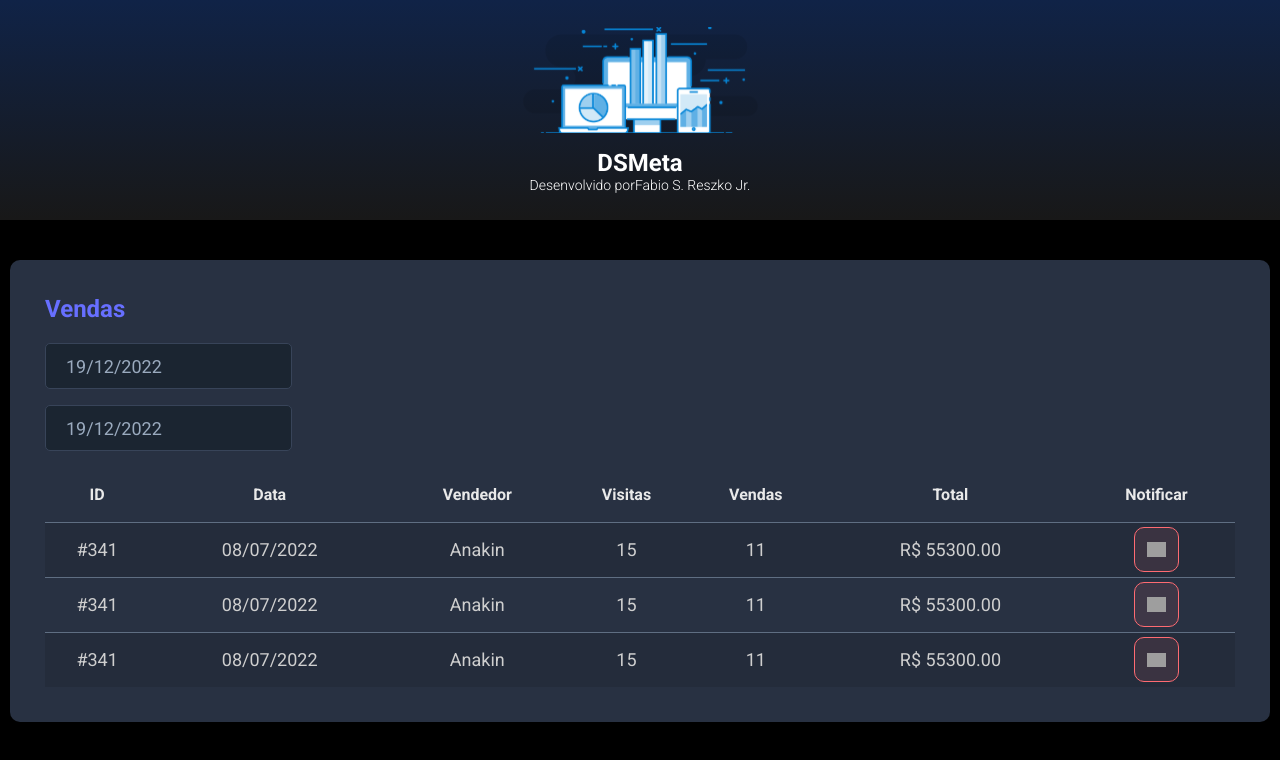
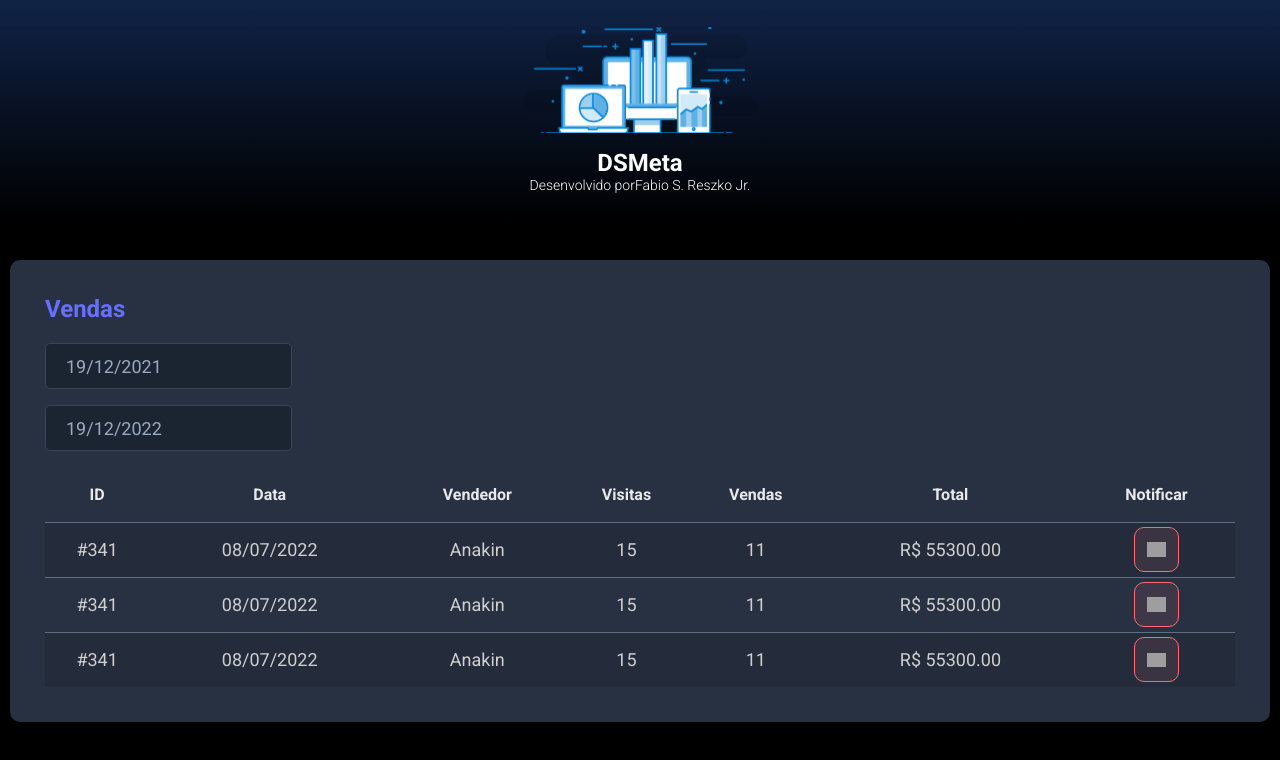
Before and after one commit to reszkojr/crud-sms, a React (Vite) app in the folder frontend/: page / in a window 1280 px wide. Shown: the top 760 px of the page. Built offline with nearby package versions, Linux system fonts and the light colour scheme; grey boxes are pictures that could not be loaded.

Commit message:
useState Datepicker

```diff
--- a/frontend/src/components/Header/styles.css
+++ b/frontend/src/components/Header/styles.css
@@ -1,6 +1,6 @@
 
 header {
-    background: linear-gradient(180deg, #102347 0%, #181818 100%);
+    background: linear-gradient(180deg, #102347 0%, #000 100%);
     height: 220px;
     display: flex;
     align-items: center;
--- a/frontend/src/components/SalesCard/index.tsx
+++ b/frontend/src/components/SalesCard/index.tsx
@@ -1,25 +1,33 @@
-import DatePicker from "react-datepicker";
-import "react-datepicker/dist/react-datepicker.css";
+import { useState } from "react"
+import DatePicker from "react-datepicker"
+import "react-datepicker/dist/react-datepicker.css"
 import NotificationButton from ".."
 import "./styles.css"
 
 function SalesCard() {
+
+    const min = new Date(new Date().setDate(new Date().getDate() - 365))
+    const max = new Date()
+
+    const [minDate, setMinDate] = useState(min)
+    const [maxDate, setMaxDate] = useState(max)
+
     return (
         <div className="dsmeta-card">
             <h2 className="dsmeta-sales-title">Vendas</h2>
             <div>
                 <div className="dsmeta-form-control-container">
                     <DatePicker
-                        selected={new Date()}
-                        onChange={(date: Date) => { }}
+                        selected={minDate}
+                        onChange={(date: Date) => setMinDate(date)}
                         className="dsmeta-form-control"
                         dateFormat="dd/MM/yyyy"
                     />
                 </div>
                 <div className="dsmeta-form-control-container">
                     <DatePicker
-                        selected={new Date()}
-                        onChange={(date: Date) => { }}
+                        selected={maxDate}
+                        onChange={(date: Date) => setMaxDate(date)}
                         className="dsmeta-form-control"
                         dateFormat="dd/MM/yyyy"
                     />
```
